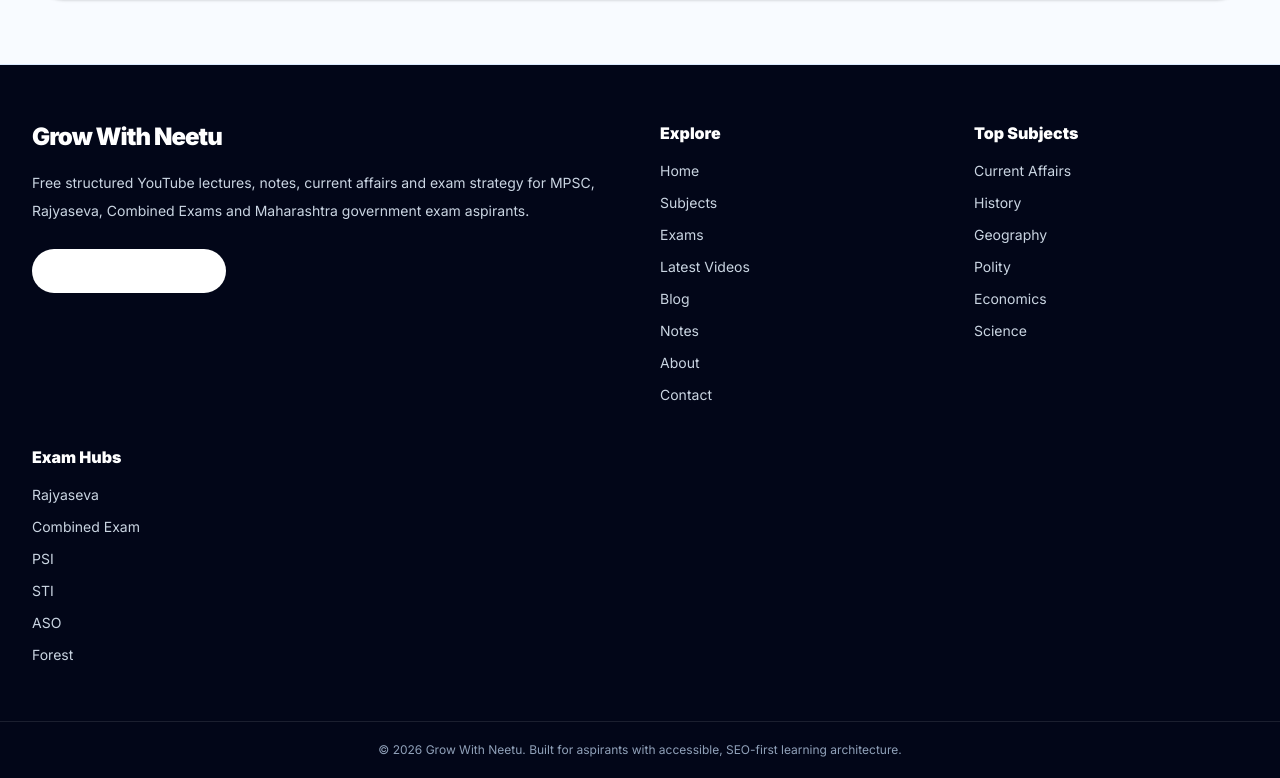
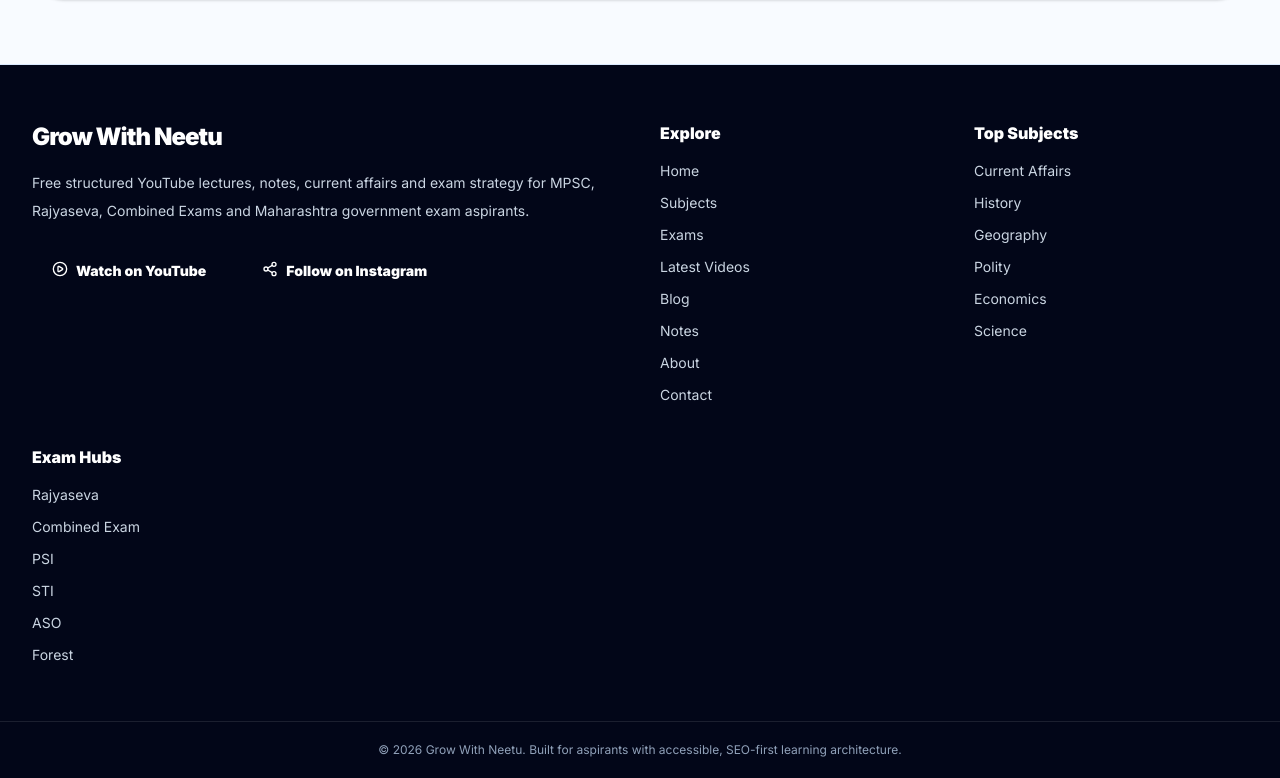
Before and after one commit to rishabh625/grow-with-neetu, a Next.js app: page / in a window 1280 px wide. Shown: the part 4590-5368 px from the top of the page. Built offline with nearby package versions, Linux system fonts and the light colour scheme; no server answers.

Commit message:
feat: Add Instagram link to footer and update site config

```diff
--- a/src/components/site-footer.tsx
+++ b/src/components/site-footer.tsx
@@ -1,5 +1,5 @@
 import Link from "next/link";
-import { PlayCircle } from "lucide-react";
+import { PlayCircle, Share2 } from "lucide-react";
 import { navItems, siteConfig } from "@/lib/site";
 import { exams, subjects } from "@/lib/taxonomy";
 
@@ -17,10 +17,19 @@
             href={siteConfig.youtubeChannelUrl}
             target="_blank"
             rel="noreferrer"
-            className="mt-6 inline-flex rounded-full bg-white px-5 py-3 text-sm font-black text-slate-950 transition hover:bg-blue-50 focus:outline-none focus:ring-2 focus:ring-white focus:ring-offset-2 focus:ring-offset-slate-950"
+            className="mt-6 inline-flex rounded-full bg-red px-5 py-3 text-sm font-black text-slate-950 transition hover:bg-blue-50 focus:outline-none focus:ring-2 focus:ring-white focus:ring-offset-2 focus:ring-offset-slate-950"
           >
             <PlayCircle aria-hidden="true" className="mr-2 h-4 w-4" />
             Watch on YouTube
+          </Link>
+          <Link
+            href={siteConfig.socials.instagram}
+            target="_blank"
+            rel="noreferrer"
+            className="mt-6 ml-4 inline-flex rounded-full bg-red px-5 py-3 text-sm font-black text-slate-950 transition hover:bg-blue-50 focus:outline-none focus:ring-2 focus:ring-white focus:ring-offset-2 focus:ring-offset-slate-950"
+          >
+            <Share2 aria-hidden="true" className="mr-2 h-4 w-4" />
+            Follow on Instagram
           </Link>
         </div>
         <FooterColumn title="Explore" links={navItems.map((item) => ({ label: item.label, href: item.href }))} />
--- a/src/lib/site.ts
+++ b/src/lib/site.ts
@@ -12,7 +12,7 @@
   email: "hello@growwithneetu.com",
   socials: {
     youtube: process.env.NEXT_PUBLIC_YOUTUBE_CHANNEL_URL ?? "https://www.youtube.com/channel/UC5VgjG5dv42qYKxIYUXoqUw",
-    instagram: "https://www.instagram.com/",
+    instagram: "https://www.instagram.com/growwithneetu_?",
     telegram: "https://t.me/"
   }
 };
```
